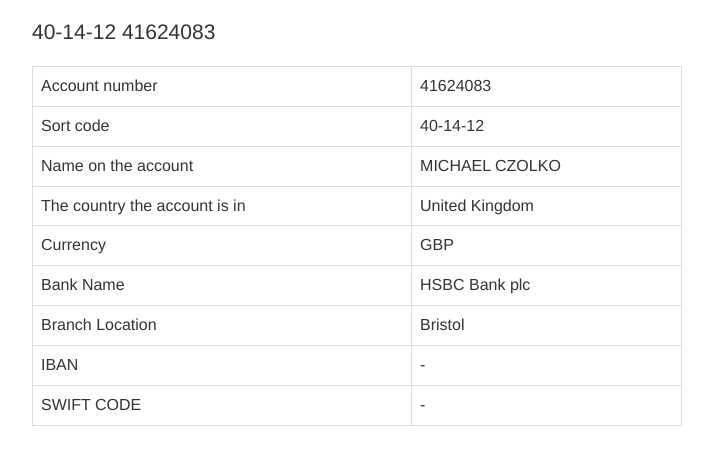
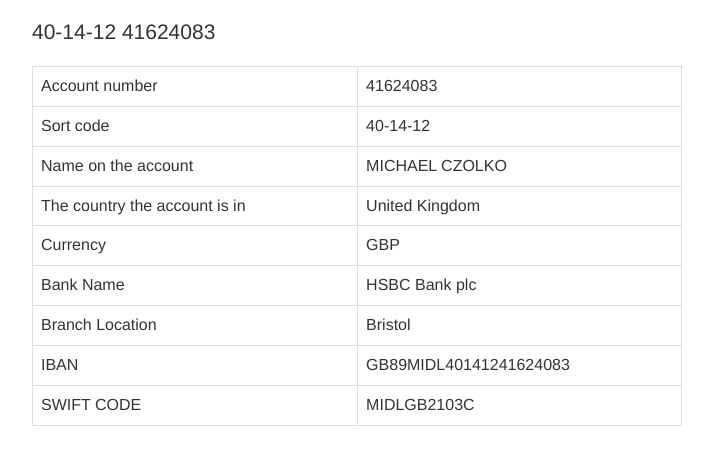
Before and after one commit to mCzolko/mCzolko.github.io, a website: page bank.html in a window 1280 px wide. Shown: the part 103-566 px from the top of the page, without its empty margins (283-996 px from the left). Drawn offline with nearby package versions, Linux system fonts and the light colour scheme.

Commit message:
IBAN and SWIFT code for UK account

```diff
--- a/bank.html
+++ b/bank.html
@@ -62,11 +62,11 @@
           </tr>
           <tr>
             <td>IBAN</td>
-            <td>-</td>
+            <td>GB89MIDL40141241624083</td>
           </tr>
           <tr>
             <td>SWIFT CODE</td>
-            <td>-</td>
+            <td>MIDLGB2103C</td>
           </tr>
       </table>
 
```
